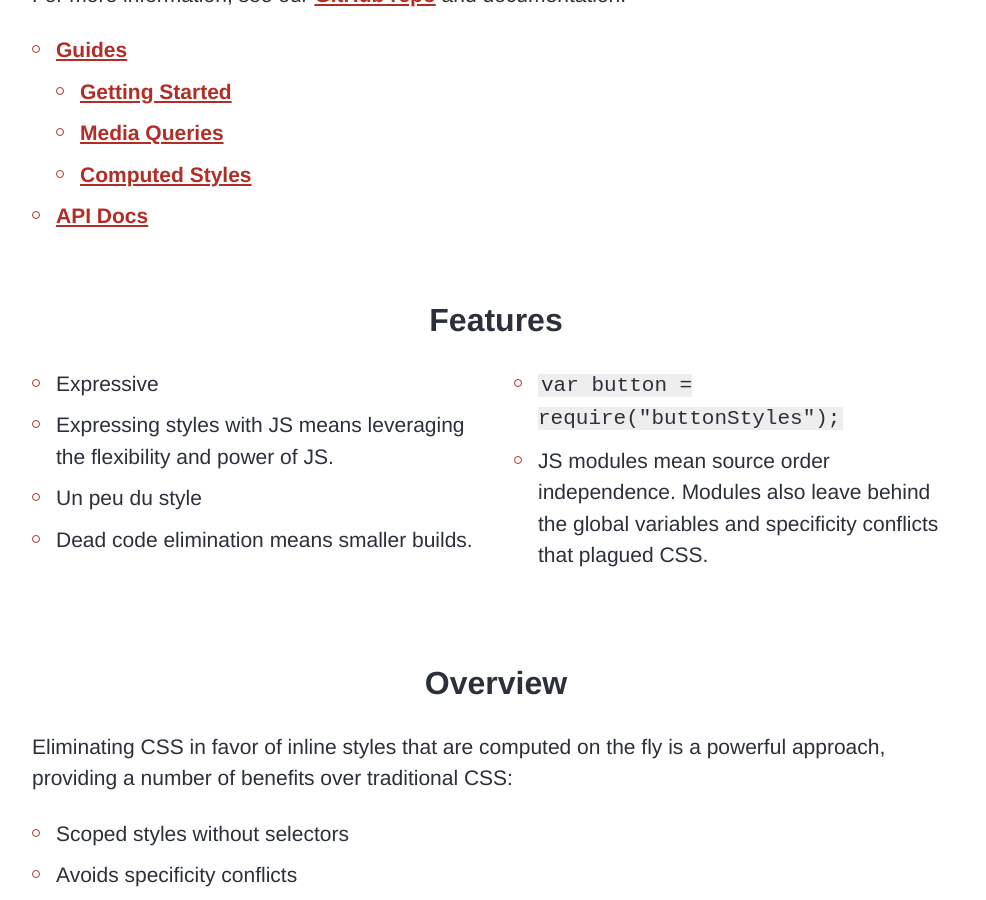
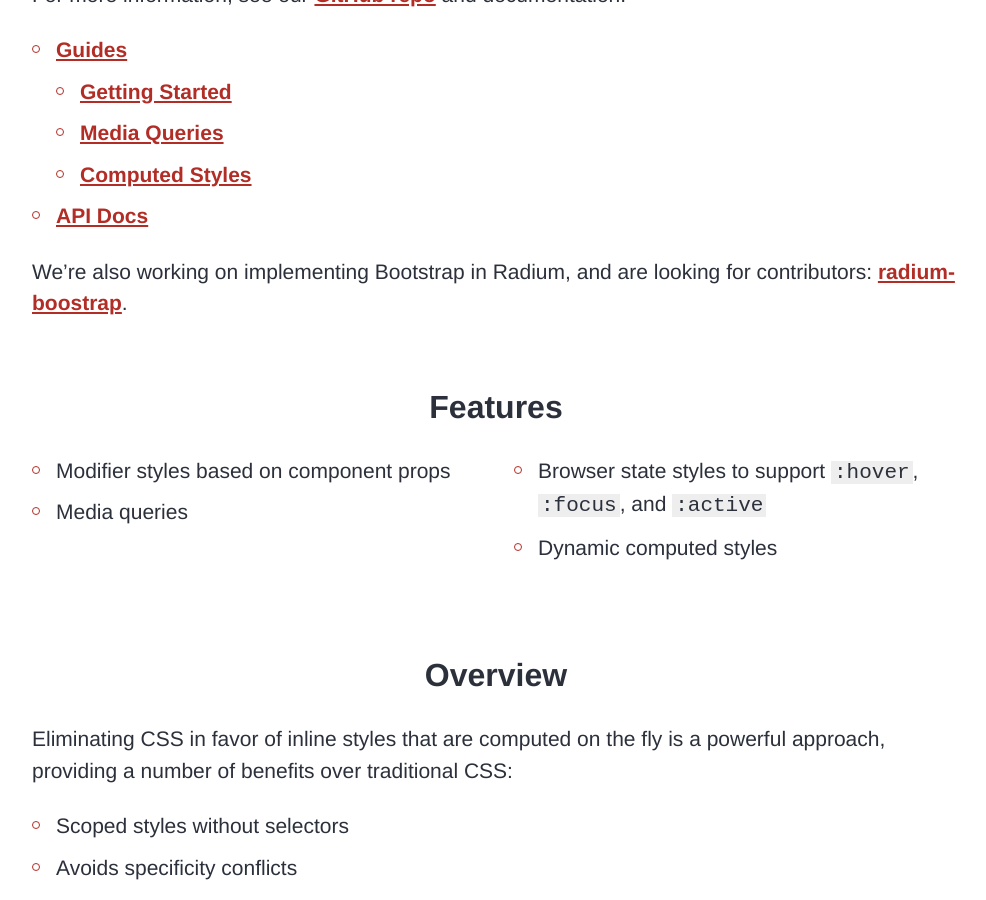
Before and after one commit to FormidableLabs/radium, a Jekyll site: the page built from index.md, in a window 1280 px wide and 900 px high, scrolled down 647 px. Shown: the whole window, without its empty margins (144-1130 px from the left). Built offline with Jekyll 4.4.1, drawn with Linux system fonts in a browser that asks for light colours; some web fonts are replaced; Markdown is read by kramdown in place of the engine named in the settings.

Commit message:
More copy updates

```diff
--- a/_layouts/default.html
+++ b/_layouts/default.html
@@ -41,17 +41,15 @@
           <div class="Grid Grid--padded u-textCenter">
             <div class="Grid-unit u-size1of2-l Copy">
               <ul class="u-noMargin-l">
-                <li>Expressive</li>
-                <li>Expressing styles with JS means leveraging the flexibility and power of JS.</li>
-                <li>Un peu du style</li>
-                <li>Dead code elimination means smaller builds.</li>
+                <li>Modifier styles based on component props</li>
+                <li>Media queries</li>
               </ul>
             </div>
 
             <div class="Grid-unit u-size1of2-l Copy">
               <ul class="u-noMargin u-margin-l">
-                <li><code>var button = require("buttonStyles");</code></li>
-                <li>JS modules mean source order independence. Modules also leave behind the global variables and specificity conflicts that plagued CSS.</li>
+                <li>Browser state styles to support <code>:hover</code>, <code>:focus</code>, and <code>:active</code></li>
+                <li>Dynamic computed styles</li>
               </ul>
             </div>
           </div>
--- a/index.md
+++ b/index.md
@@ -15,3 +15,5 @@ For more information, see our [GitHub repo](https://github.com/FormidableLabs/ra
   - [Media Queries](http://github.com/formidablelabs/radium/blob/master/docs/guides/media-queries.md)
   - [Computed Styles](http://github.com/formidablelabs/radium/blob/master/docs/guides/computed-styles.md)
 - [API Docs](http://github.com/formidablelabs/radium/tree/master/docs/api)
+
+We're also working on implementing Bootstrap in Radium, and are looking for contributors: [radium-boostrap](https://github.com/formidablelabs/radium-bootstrap).
```
